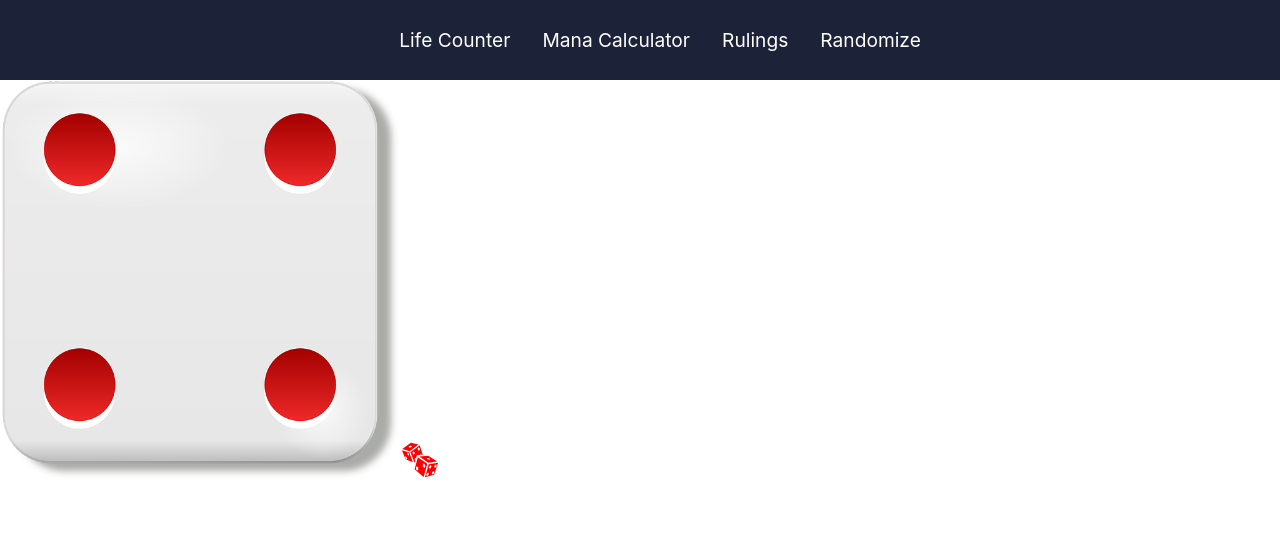
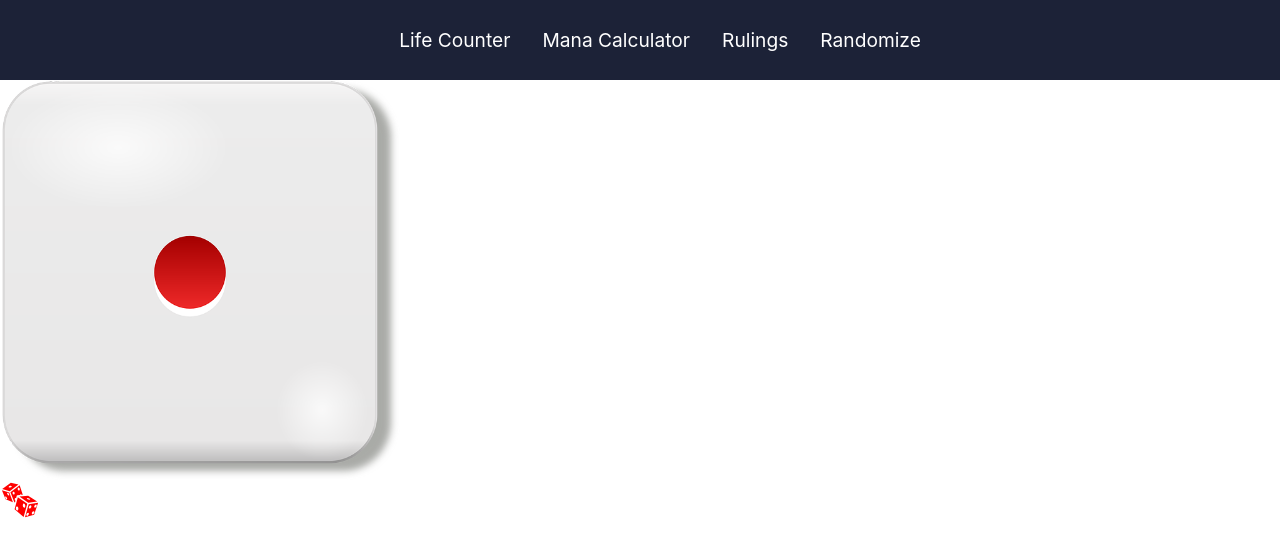
Before and after one commit to Sanderqs/MTGAPP, a React (Create React App) app: page /Randomize in a window 1280 px wide. Shown: the top 556 px of the page. Built offline with nearby package versions, Linux system fonts and the light colour scheme.

Commit message:
dobbelwerkend

```diff
--- a/src/component/Dice.js
+++ b/src/component/Dice.js
@@ -1,4 +1,4 @@
-import React from "react";
+import React, { useState } from "react";
 
 //Styles
 import { StyledDiceImage, StyledRollingDice } from "./DiceElements";
@@ -8,14 +8,16 @@ const Dice = () => {
     return min + Math.floor(Math.random() * (max - min + 1));
   };
   const rollDice6 = () => rollDice(1, 6);
+  const [roll, setRoll] = useState(1);
+
   return (
     <div>
       <StyledDiceImage
         className="Dice"
-        src={require(`../assets/${"dice" + rollDice6()}.png`).default}
+        src={require(`../assets/${"dice" + roll}.png`).default}
         alt="kees"
       />
-      <StyledRollingDice onClick={() => console.log("klik")} />
+      <StyledRollingDice onClick={() => setRoll(rollDice6())} />
     </div>
   );
 };
--- a/src/component/DiceElements.js
+++ b/src/component/DiceElements.js
@@ -4,10 +4,17 @@ import styled from "styled-components";
 import { GiRollingDices } from "react-icons/gi";
 
 export const StyledDiceImage = styled.img`
+  display: flex;
+
+  justify-content: center;
+  align-items: center;
   height: 400px;
   width: 400px;
 `;
 export const StyledRollingDice = styled(GiRollingDices)`
+  display: flex;
+  justify-content: center;
+  align-items: center;
   color: red;
   width: 40px;
   height: 40px;
--- a/src/component/ModalElements.js
+++ b/src/component/ModalElements.js
@@ -10,6 +10,7 @@ import { MdClose } from "react-icons/md";
 
 export const StyledBackground = styled.div`
   width: 100%;
+  overflow-y: scroll;
   height: 100%;
   background: rgba(0, 0, 0, 0.8);
   position: fixed;
--- a/src/component/SearchElements.js
+++ b/src/component/SearchElements.js
@@ -18,6 +18,7 @@ export const StyledH1 = styled.h1`
 `;
 export const StyledCard = styled.div`
   display: flex;
+  overflow-y: scroll;
   align-items: center;
   justify-content: center;
   background: #eef5ee;
--- a/src/component/SearchedCard.js
+++ b/src/component/SearchedCard.js
@@ -13,6 +13,9 @@ import { StyledImg, StyledCard } from "./SearchElements";
 const SearchedCard = ({ image, name, rule, rulesImage, getRulings, price }) => {
   const [showModal, setShowModal] = useState(false);
   console.log(rule);
+  const loadDetailHandler = () => {
+    document.body.style.overflow = "hidden";
+  };
   const openModal = () => {
     setShowModal((prev) => !prev);
   };
@@ -32,6 +35,7 @@ const SearchedCard = ({ image, name, rule, rulesImage, getRulings, price }) => {
           onClick={() => {
             getRulings();
             openModal();
+            loadDetailHandler();
           }}
         />
       </StyledCard>
--- a/src/pages/LifeCounter.js
+++ b/src/pages/LifeCounter.js
@@ -6,8 +6,8 @@ import Counters from "../component/Counters";
 const LifeCounter = (props) => {
   return (
     <div>
-      <Counters />
-      <Counters />
+      <Counters className="player1" />
+      <Counters className="player2" />
     </div>
   );
 };
```
Also changed, not shown: 1 other file (tests, documents, lock files or other folders).
